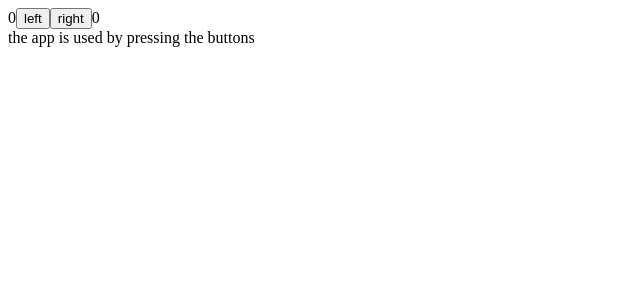
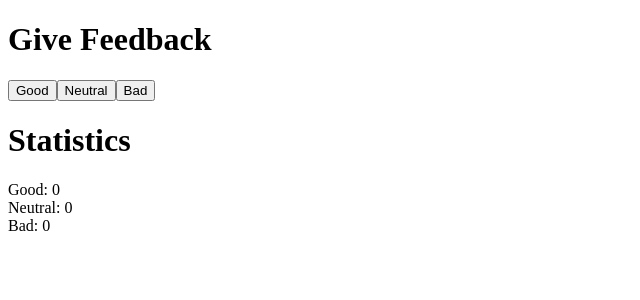
Before and after one commit to aelishRollo/fullstackopen, a React (Vite) app in the folder part1/courseinformation/: page / in a window 1280 px wide. Shown: the top 300 px of the page, without its empty margins (0-640 px from the left). Built offline with nearby package versions, Linux system fonts and the light colour scheme.

Commit message:
1.6 complete

```diff
--- a/part1/courseinformation/src/App.jsx
+++ b/part1/courseinformation/src/App.jsx
@@ -1,82 +1,49 @@
-import {useState} from 'react'
+import { useState } from 'react'
 
-const Header = (props) => {
-    return (
-      <h1>{props.course.name}</h1>
-    )
+
+const Statistics = ({good, neutral, bad}) => {
+    return(
+    <div>
+      <h1>Statistics</h1>
+      <div> Good: {good}  </div>
+      <div> Neutral: {neutral}   </div>
+      <div> Bad: {bad}  </div>
+    </div>)
   }
 
-const Content = (props) => {
-    return (
-    <>
-      <Part part={props.course.parts[0].name} exercises={props.course.parts[0].exercises}/>
-      <Part part={props.course.parts[1].name} exercises={props.course.parts[1].exercises}/>
-      <Part part={props.course.parts[2].name} exercises={props.course.parts[2].exercises}/>
-    </>
-    )
+
+const App = () => {
+  // save clicks of each button to its own state
+  const [good, setGood] = useState(0)
+  const [neutral, setNeutral] = useState(0)
+  const [bad, setBad] = useState(0)
+
+
+  const handleGood = () => {
+    setGood(good + 1)
   }
 
-const Total = (props) => {
-    const total = props.course.parts[0].exercises + props.course.parts[1].exercises + props.course.parts[2].exercises
-    return (
-      <p>Number of exercises {total}</p>
-    )
+
+  const handleNeutral = () => {
+    setNeutral(neutral + 1)
   }
 
-const Part = (props) => {
-    return (
-      <p> {props.part} {props.exercises} </p>
-    )
+
+  const handleBad = () => {
+    setBad(bad + 1)
   }
 
-const History = (props) => {
-  if (props.allClicks.length === 0) {
-    return(
-      <div>
-        the app is used by pressing the buttons
-      </div>
-    )
-  }
-  return(
-    <div>
-      button press history: {props.allClicks.join(' ')}
-    </div>
-  )
-}
 
-const Button = ({onClick,text}) => {
-  return(<button onClick={onClick}>{text}</button>)
-}
-
-const App = () => {
-  const [left, setLeft] = useState(0)
-  const [right, setRight] = useState(0)
-  const [allClicks, setAll] = useState([])
-  const [total, setTotal] = useState(0)
-
-  const handleLeftClick = () => {
-    setAll(allClicks.concat('L'))
-    const updatedLeft = left + 1
-    setLeft(updatedLeft)
-    setTotal(updatedLeft + right)
-  }
-
-  const handleRightClick = () => {
-    setAll(allClicks.concat('R'));
-    const updatedRight = right + 1;
-    setRight(updatedRight);
-    setTotal(left + updatedRight);
-  };
-
-  debugger
 
   return (
     <div>
-      {left}
-      <Button onClick={handleLeftClick} text='left' />
-      <Button onClick={handleRightClick} text='right' />
-      {right}
-      <History allClicks={allClicks} />
+      <div>
+        <h1>Give Feedback</h1>
+        <button onClick={handleGood}>Good</button>
+        <button onClick={handleNeutral}>Neutral</button>
+        <button onClick={handleBad}>Bad</button>
+      </div>
+      <Statistics good={good} neutral={neutral} bad={bad}/>
     </div>
   )
 }
--- a/part1/courseinformation/src/main.jsx
+++ b/part1/courseinformation/src/main.jsx
@@ -1,5 +1,5 @@
 import ReactDOM from 'react-dom/client'
 
-import App from './App.jsx'
+import App from './App'
 
 ReactDOM.createRoot(document.getElementById('root')).render(<App />)
```
